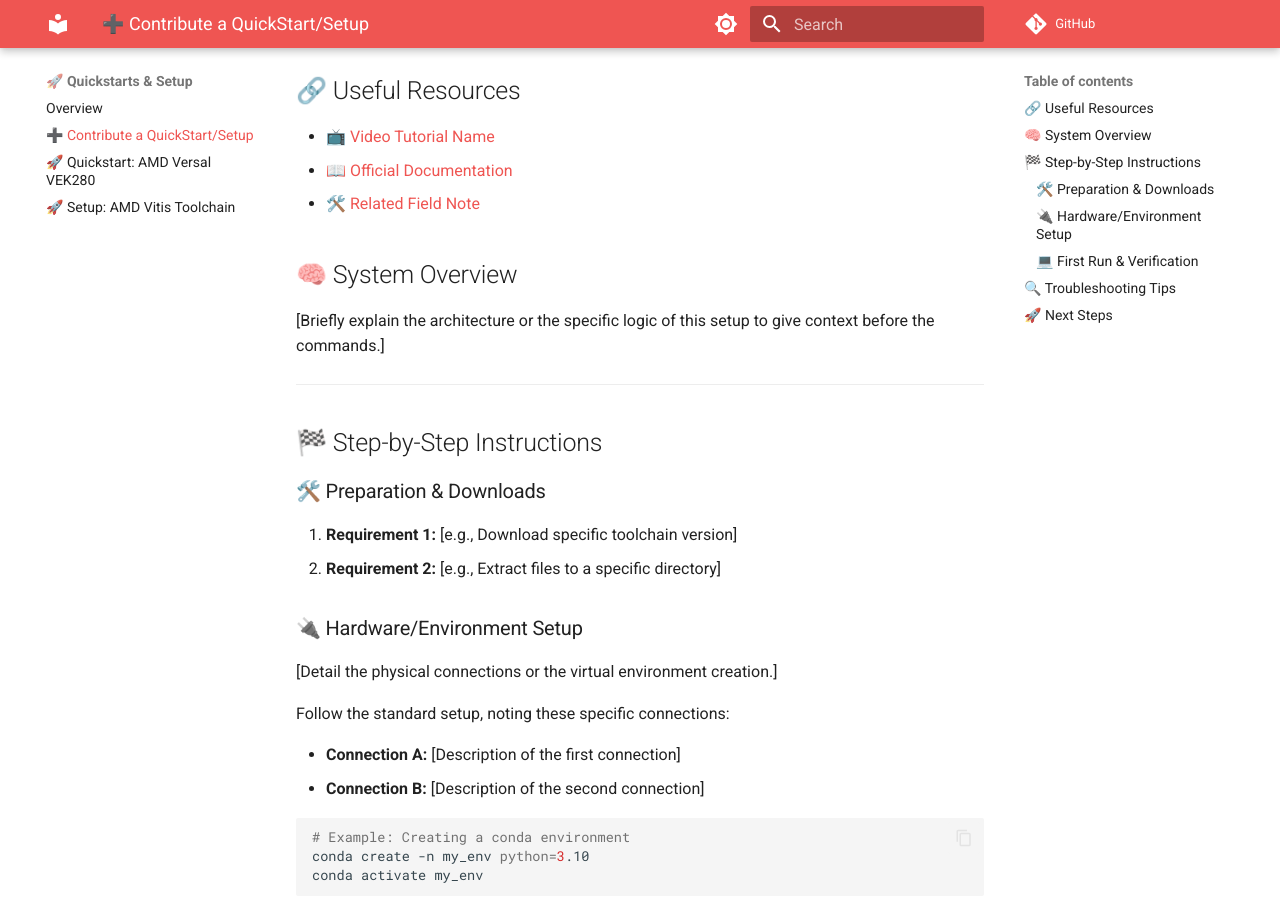
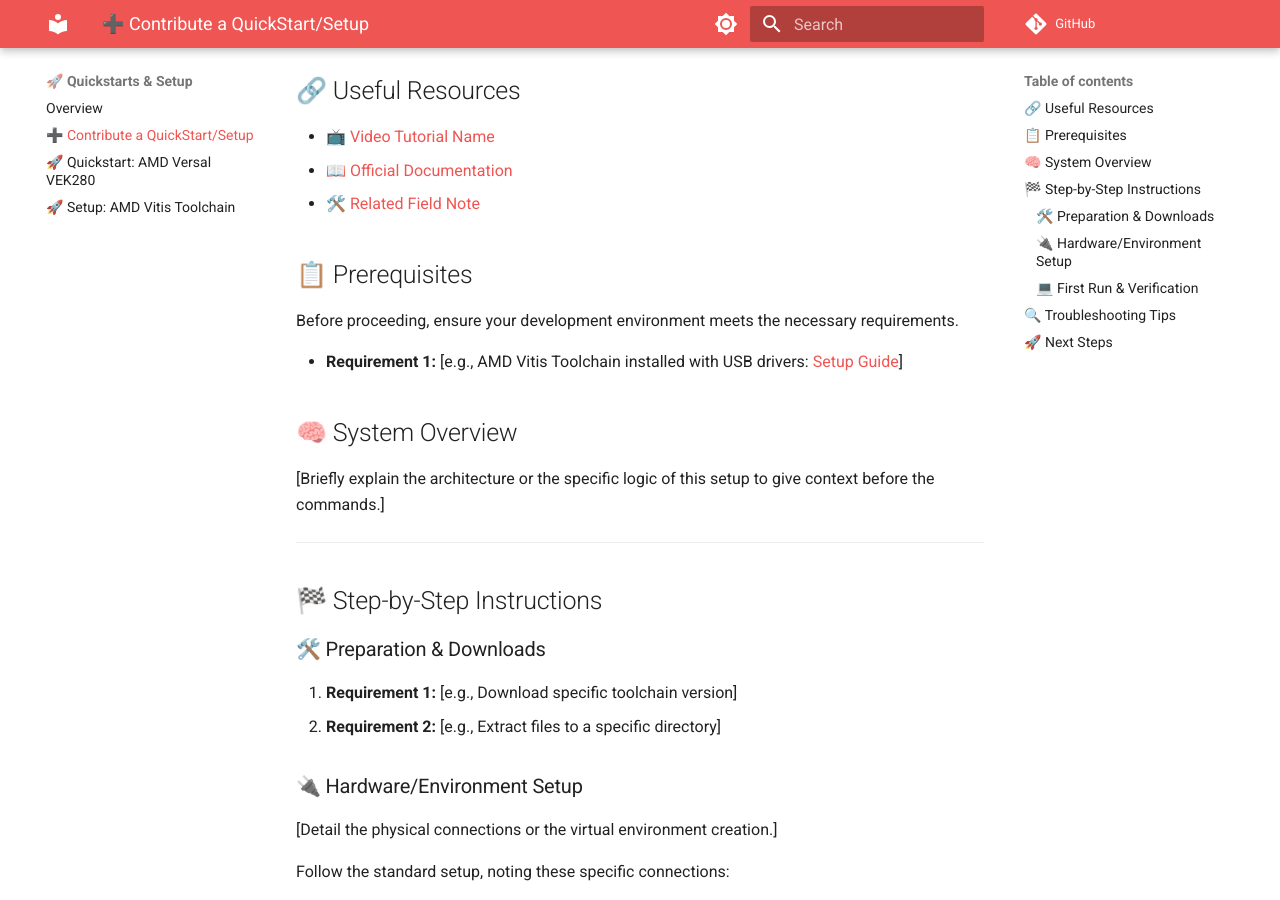
Before and after one commit to Toulouse-Embedded-Accel/HEAT, an MkDocs documentation site: the page built from docs/quickstarts/template.md, in a window 1280 px wide and 900 px high, scrolled down 313 px. Built offline with MkDocs 1.6.1 and Material for MkDocs 9.7.7, drawn with Linux system fonts in a browser that asks for light colours; comment, search, counter and statistics services are not loaded.

Commit message:
Add prerequisites section to template documentation
Added prerequisites section to guide users on requirements.

```diff
--- a/docs/quickstarts/template.md
+++ b/docs/quickstarts/template.md
@@ -10,6 +10,12 @@
 * 📺 [Video Tutorial Name](URL)
 * 📖 [Official Documentation](URL)
 * 🛠️ [Related Field Note](../notes/filename.md)
+
+## 📋 Prerequisites
+
+Before proceeding, ensure your development environment meets the necessary requirements.
+
+* **Requirement 1:** [e.g., AMD Vitis Toolchain installed with USB drivers: [Setup Guide](vitis-toolchain-setup.md)]
 
 ## 🧠 System Overview
 [Briefly explain the architecture or the specific logic of this setup to give context before the commands.]
```
